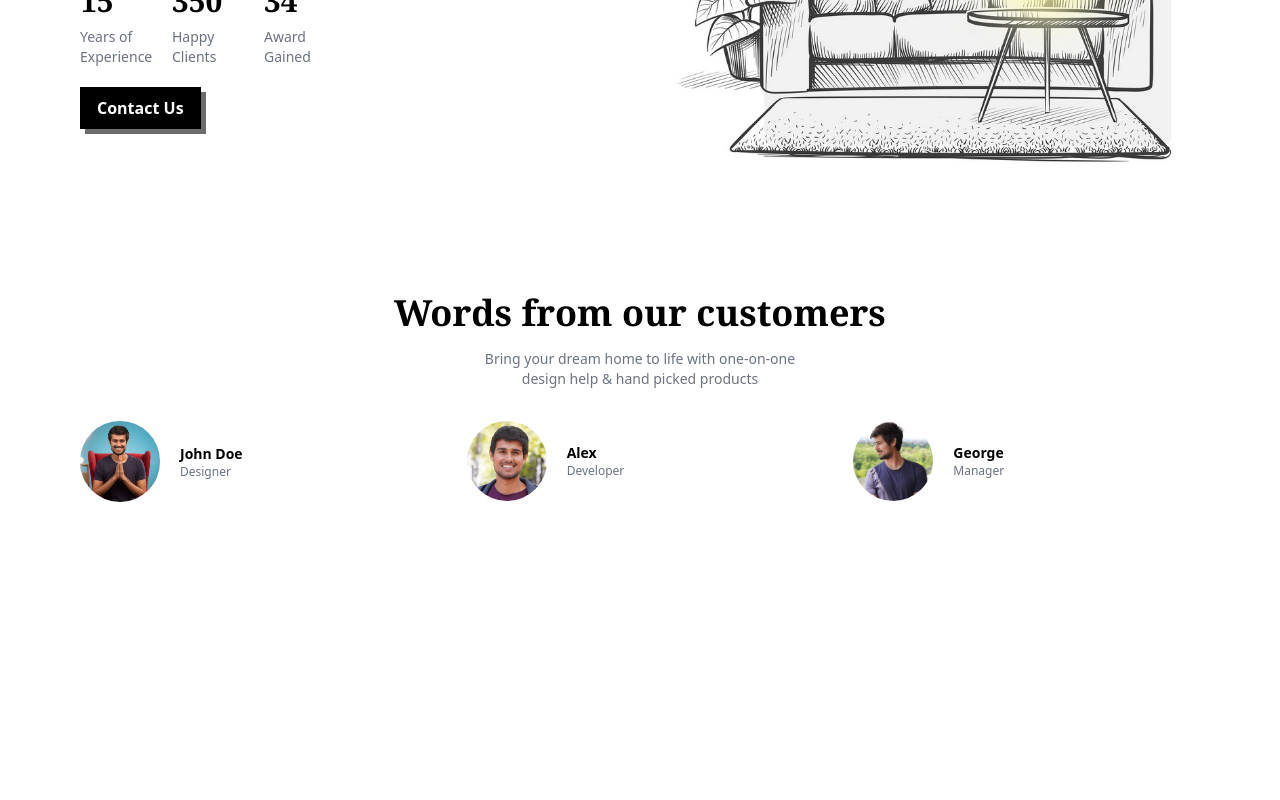
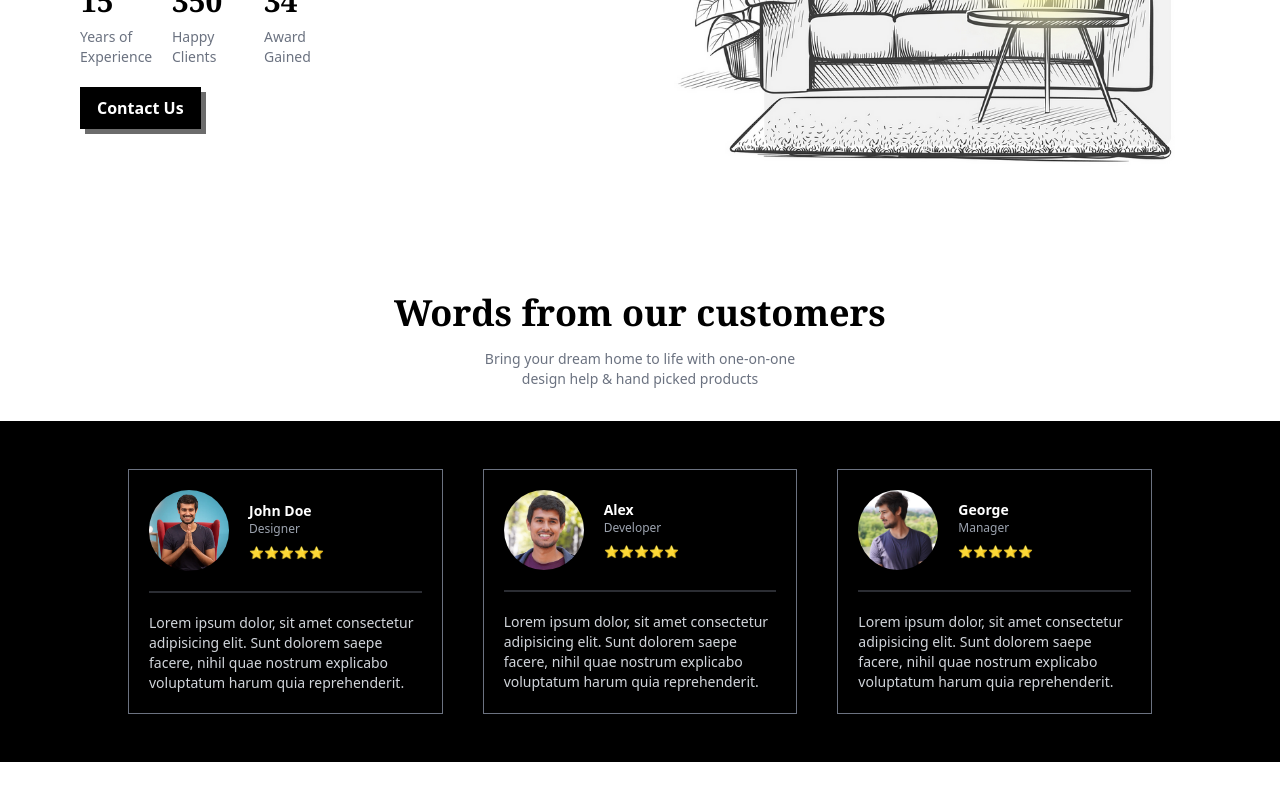
Before and after one commit to ayubxon1775/interior-tcj, a React (Vite) app in the folder my-project/: page / in a window 1280 px wide. Shown: the part 2058-2858 px from the top of the page. Before the commit the page ends 2616 px from the top, so only its background shows below. Built offline with nearby package versions, Linux system fonts and the light colour scheme.

Commit message:
testimonial section

```diff
--- a/my-project/src/components/Testimonial/Testimonial.jsx
+++ b/my-project/src/components/Testimonial/Testimonial.jsx
@@ -30,29 +30,37 @@ const TestimonialData = [
 const Testimonial = () => {
   return (
     <>
-    <div className='container py-14'>
+    <div className=' py-14'>
       {/*Heading title*/}
     <div className='space-y-4 text-center max-w-[550px] mx-auto mb-8'>
         <h1 className='text-4xl font-bold font-serif'>Words from our customers</h1>
         <p className='text-gray-500 text-sm max-w-[350px] mx-auto'>Bring your dream home to life with one-on-one design help & hand picked products</p>
     </div>
     {/* testimonial cards */}
-      <div className='grid grid-cols-1 md:grid-cols-3 gap-10'>
+     <div className='bg-black p-12'>
+       <div className='container grid grid-cols-1 md:grid-cols-3 gap-10'>
         {TestimonialData.map((card) => {
           return(
-            <div key={card.id}>
+            <div key={card.id} className='border-[1px] border-gray-500 p-5 text-white group hover:bg-white duration-300 group hover:text-black '>
               {/* Uppercase section */}
-              <div className='flex flex-row items-center gap-5'>
+              <div className='  flex flex-row items-center gap-5'>
                 <img src={card.img} alt="" className='w-[80px] rounded-full' />
-                <div>
-                <h1 className='text-sm font-bold'>{card.name}</h1>
-                <p className='text-gray-500 text-xs'>{card.designation}</p>
+                <div >
+                <h1 className='text-sm font-bold group- hover:text-black duration-300'>{card.name}</h1>
+                <p className='text-gray-400 text-xs group- hover:text-black duration-300'>{card.designation}</p>
+                <div className='text-xs mt-2'>⭐⭐⭐⭐⭐</div>
                 </div>
               </div>
+              {/* Bottom section */}
+              <div className='mt-5 border-t-2 border-gray-500/40 pt-5'>
+                <p className='text-sm text-gray-300 group- hover:text-black duration-300'>{card.text}</p>
+              </div>
+
+
             </div>
           )
         })}
-      </div>
+      </div></div>
     </div>
     </>
   )
```
